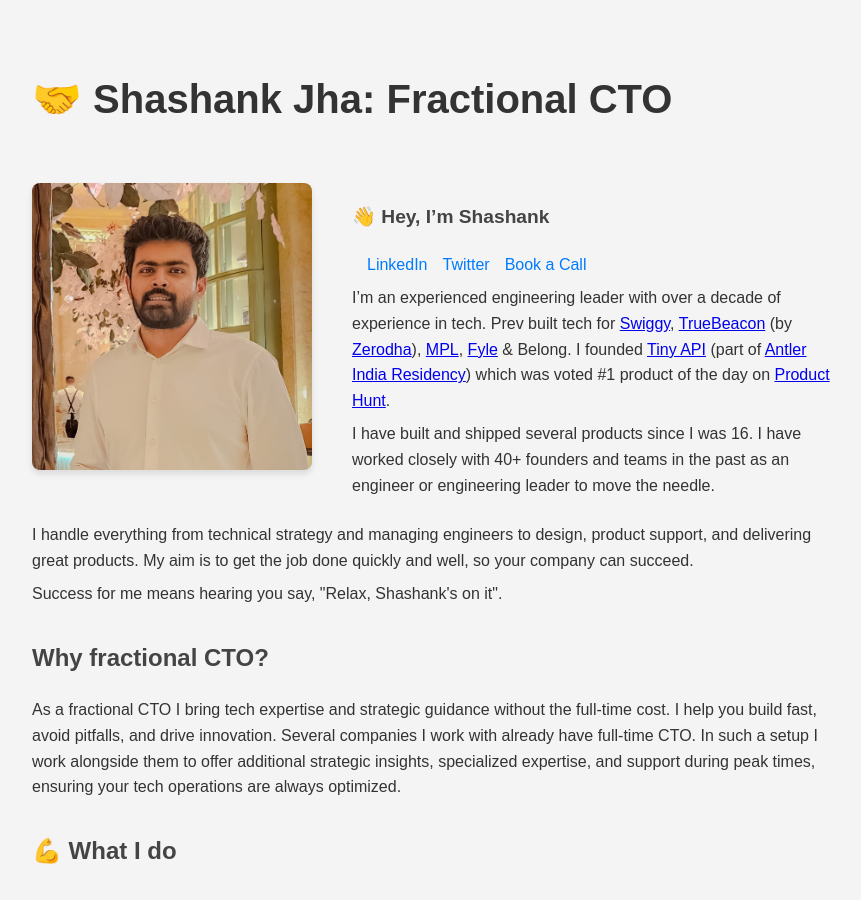
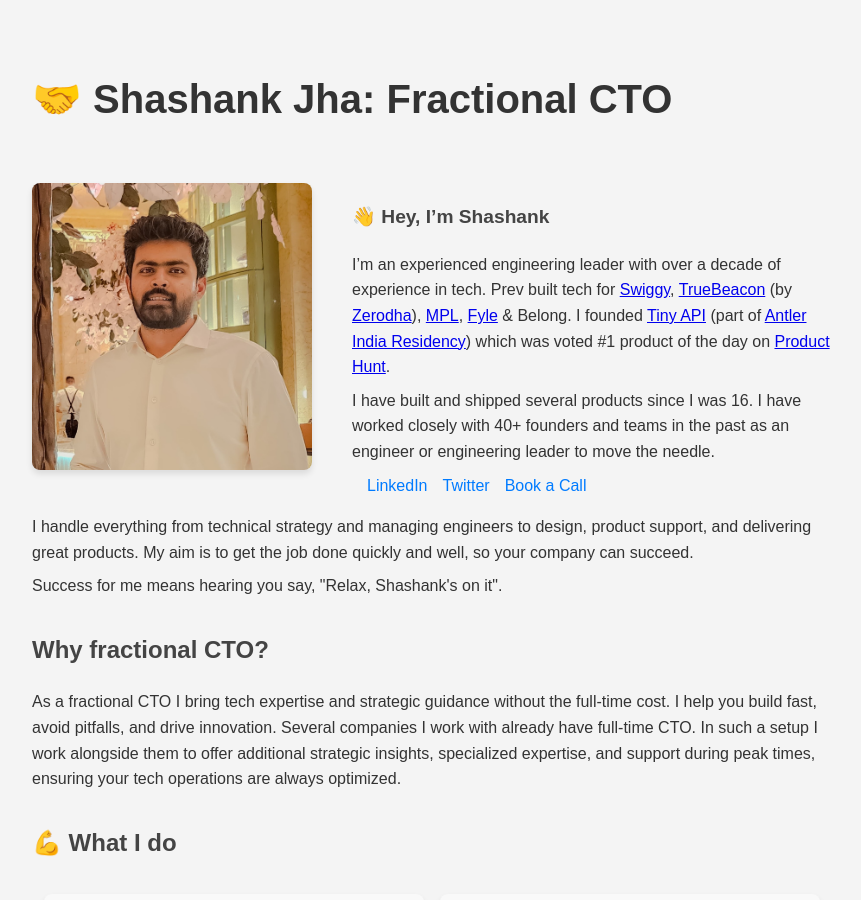
Before and after one commit to theshajha/theshajha, a Jekyll site: the page cto.html, which Jekyll copies as it is, in a window 1280 px wide and 900 px high. Shown: the whole window, without its empty margins (208-1069 px from the left). Built offline with Jekyll 4.4.1, drawn with Linux system fonts in a browser that asks for light colours; some of the changed lines change nothing that is shown.

Commit message:
updated CTO page

```diff
--- a/cto.html
+++ b/cto.html
@@ -178,18 +178,15 @@
             <img src="shashank.JPG" alt="Shashank Jha" class="intro-image">
             <div class="intro-text">
                 <h3>👋 Hey, I’m <b>Shashank</b></h3>
+                <p>I’m an experienced engineering leader with over a decade of experience in tech. Prev built tech for <a href="https://swiggy.com" target="_blank">Swiggy</a>, <a href="https://truebeacon.com" target="_blank">TrueBeacon</a> (by <a href="https://zerodha.com" target="_blank">Zerodha</a>), <a href="https://mpl.live" target="_blank">MPL</a>, <a href="https://fylehq.com" target="_blank">Fyle</a> & Belong. I founded <a href="https://tinyapi.co" target="_blank">Tiny API</a> (part of <a href="https://www.antler.co/" target="_blank">Antler India Residency</a>) which was voted #1 product of the day on <a href="https://www.producthunt.com/products/tiny-api#tiny-api" target="_blank">Product Hunt</a>.</p>
+                <p>I have built and shipped several products since I was 16. I have worked closely with 40+ founders and teams in the past as an engineer or engineering leader to move the needle.</p>
                 <div class="header-links">
                     <a href="https://linkedin.com/in/theshajha/" target="_blank">LinkedIn </a>
                     <a href="https://twitter.com/theshajha" target="_blank">Twitter </a>
                     <a href="https://cal.com/theshajha/fractional-cto" target="_blank">Book a Call</a>
                 </div>
-                <p>I’m an experienced engineering leader with over a decade of experience in tech. Prev built tech for <a href="https://swiggy.com" target="_blank">Swiggy</a>, <a href="https://truebeacon.com" target="_blank">TrueBeacon</a> (by <a href="https://zerodha.com" target="_blank">Zerodha</a>), <a href="https://mpl.live" target="_blank">MPL</a>, <a href="https://fylehq.com" target="_blank">Fyle</a> & Belong. I founded <a href="https://tinyapi.co" target="_blank">Tiny API</a> (part of <a href="https://www.antler.co/" target="_blank">Antler India Residency</a>) which was voted #1 product of the day on <a href="https://www.producthunt.com/products/tiny-api#tiny-api" target="_blank">Product Hunt</a>.</p>
-                <p>I have built and shipped several products since I was 16. I have worked closely with 40+ founders and teams in the past as an engineer or engineering leader to move the needle.</p>
             </div>
         </div>
-        <!-- <h2>👋 Hey, I’m <b>Shashank</b></h2> -->
-        <!-- <p>I’m an experienced engineering leader. Prev built tech for <a href="https://swiggy.com" target="_blank">Swiggy</a>, <a href="https://truebeacon.com" target="_blank">TrueBeacon</a> (by <a href="https://zerodha.com" target="_blank">Zerodha</a>), <a href="https://mpl.live" target="_blank">MPL</a>, <a href="https://fylehq.com" target="_blank">Fyle</a> & Belong. I founded <a href="https://tinyapi.co" target="_blank">Tiny API</a> (part of <a href="https://www.antler.co/" target="_blank">Antler India Residency</a>) which was voted #1 product of the day on <a href="https://www.producthunt.com/products/tiny-api#tiny-api" target="_blank">Product Hunt</a>.</p> -->
-        <!-- <p>I was on a break for the last few weeks (after 8 long years). I am back to building, this time helping startups win as their fractional CTO.</p> -->
         <p>I handle everything from technical strategy and managing engineers to design, product support, and delivering great products. My aim is to get the job done quickly and well, so your company can succeed.</p>
         <p>Success for me means hearing you say, "Relax, Shashank's on it".</p>
     </section>
```
